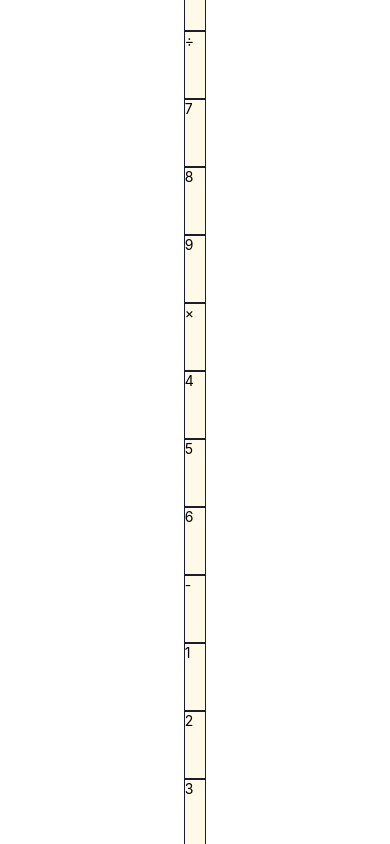
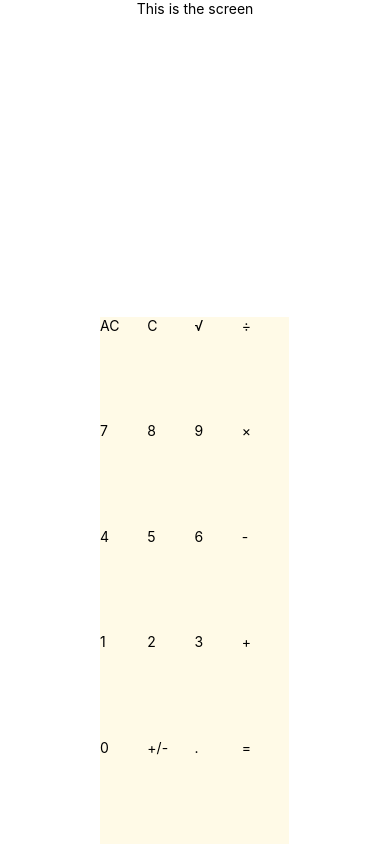
Before and after one commit to rpet064/hello_native_calculator, a React Native app: screen / in a window 390 px wide. Shown: the top 844 px of the page. Built offline with nearby package versions, Linux system fonts and the light colour scheme.

Commit message:
keypad buttons placement correct

```diff
--- a/App.tsx
+++ b/App.tsx
@@ -1,7 +1,9 @@
 // React Native Counter Example using Hooks!
 
 import React, {useState} from 'react';
-import {View, Text, TouchableOpacity, StyleSheet, Button, StatusBar,} from 'react-native';
+import {View, Text, TouchableOpacity, StyleSheet, Platform} from 'react-native';
+import { StatusBar } from "expo-status-bar";
+
 // import CalculatorButtons from './components/calculatorButtons.tsx'
 
 const symbolsArray = [
@@ -12,9 +14,11 @@ const symbolsArray = [
   "0", "+/-", ".", "="
   ]
 
+const App = () => {
 
-const App = () => {
-  const [count, setCount] = useState(0);
+  const handleInput = (symbol: string) => {
+    console.log(symbol)
+  }
 
   return (
     <View style={styles.container}>
@@ -24,7 +28,7 @@ const App = () => {
       <View style={styles.calculatorKeypad}>
         {symbolsArray.map((symbol, index) => {
           return (
-            <TouchableOpacity onPress={() => console.log({symbol})} key={index} style={styles.calcBtn}>
+            <TouchableOpacity onPress={() => handleInput(symbol)} key={index} style={styles.calcBtn}>
               <Text>{symbol}</Text>
             </TouchableOpacity>
           )
@@ -39,36 +43,28 @@ const App = () => {
 // React Native Styles
 const styles = StyleSheet.create({
   container: {
-    flex: 2,
+    flex: 1,
     flexDirection: 'column',
     justifyContent: 'center',
     alignItems: 'center',
-    padding: 20,
-  },
-  button: {
-    alignItems: 'center',
-    backgroundColor: 'red',
-    padding: 10,
-    marginBottom: 10,
-    borderWidth:2,
+
   },
   calculatorScreen:{
-    minHeight: 169.6,
     margin: 'auto',
+    minHeight: '37.5%',
   },
   calculatorKeypad:{
-    minHeight: '100%',
-    display: 'flex',
+    flex: 1,
     flexWrap: 'wrap',
-    padding: '0 0.1%',
+    minHeight: '62.5%',
+    flexDirection: 'row',
+    justifyContent: 'flex-start',
   },
   calcBtn:{
-    flex: 4,
+    flexBasis: '24.9%',
     backgroundColor: '#FFFAE7',
     color: '#181D31',
-    minHeight: 68,
     fontSize: 52,
-    border: '#181D31 1px solid',
   }
 });
 
```
